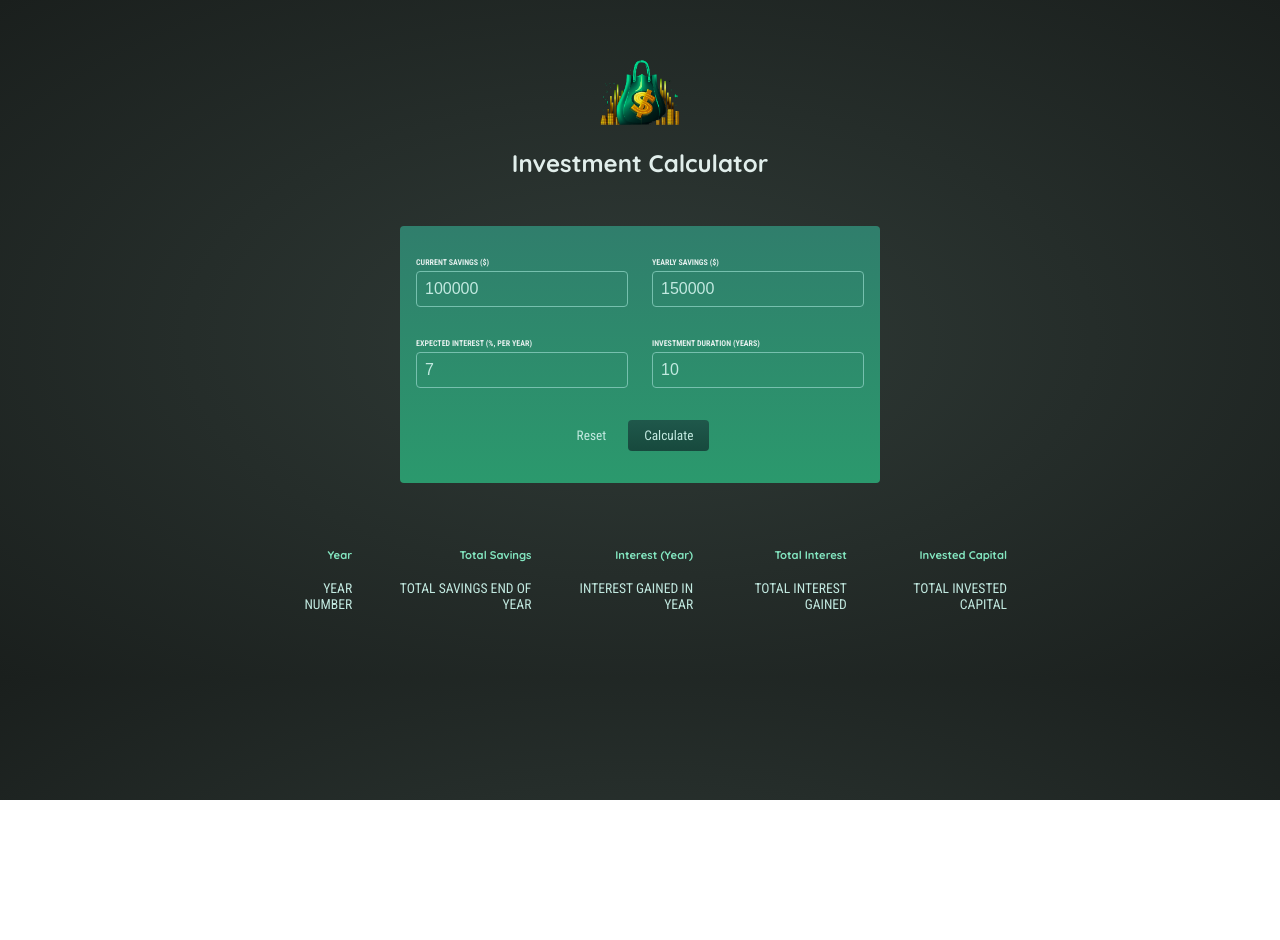
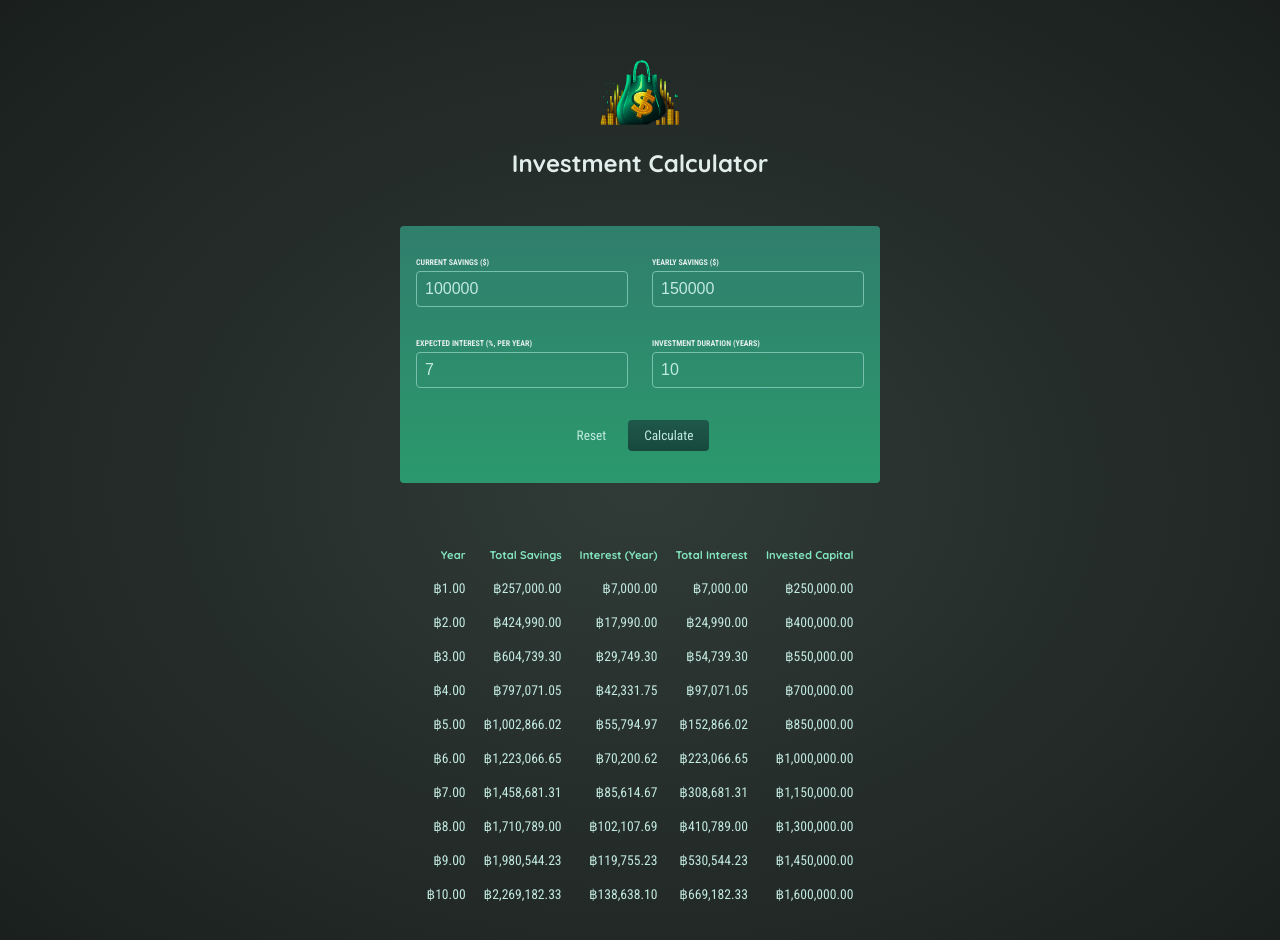
Before and after one commit to socool/udemy-react-invest-calculator, a React (Create React App) app: page / in a window 1280 px wide. Both pictures are taken after a click on the button "Calculate". Shown: the top 940 px of the page. Before the commit the page ends 800 px from the top, so only its background shows below. Built offline with nearby package versions, Linux system fonts and the light colour scheme.

Commit message:
outputing results conditionally

```diff
--- a/src/App.js
+++ b/src/App.js
@@ -39,8 +39,14 @@ function App() {
       {/* Todo: Show below table conditionally (only once result data is available) */}
       {/* Show fallback text if no data is available */}
       <UserInput onCalculate={calculateHandler} />
-
-      <ResultsTable />
+      {!userInput ? (
+        <p>No investment calulculated yet</p>
+      ) : (
+        <ResultsTable
+          data={yearlyData}
+          initialInvestment={userInput["current-savings"]}
+        />
+      )}
     </div>
   );
 }
--- a/src/components/ResultsTable/ResultsTable.js
+++ b/src/components/ResultsTable/ResultsTable.js
@@ -1,4 +1,10 @@
-const ResultsTable = () => {
+const formatter = new Intl.NumberFormat("th-TH", {
+  style: "currency",
+  currency: "THB",
+  minimumFractionDigits: 2,
+  maximumFractionDigits: 2,
+});
+const ResultsTable = (props) => {
   return (
     <table className="result">
       <thead>
@@ -11,13 +17,26 @@ const ResultsTable = () => {
         </tr>
       </thead>
       <tbody>
-        <tr>
-          <td>YEAR NUMBER</td>
-          <td>TOTAL SAVINGS END OF YEAR</td>
-          <td>INTEREST GAINED IN YEAR</td>
-          <td>TOTAL INTEREST GAINED</td>
-          <td>TOTAL INVESTED CAPITAL</td>
-        </tr>
+        {props.data.map((yearData) => (
+          <tr key={yearData.year}>
+            <td>{formatter.format(yearData.year)}</td>
+            <td>{formatter.format(yearData.savingsEndOfYear)}</td>
+            <td>{formatter.format(yearData.yearlyInterest)}</td>
+            <td>
+              {formatter.format(
+                yearData.savingsEndOfYear -
+                  props.initialInvestment -
+                  yearData.yearlyContribution * yearData.year
+              )}
+            </td>
+            <td>
+              {formatter.format(
+                props.initialInvestment +
+                  yearData.yearlyContribution * yearData.year
+              )}
+            </td>
+          </tr>
+        ))}
       </tbody>
     </table>
   );
```
